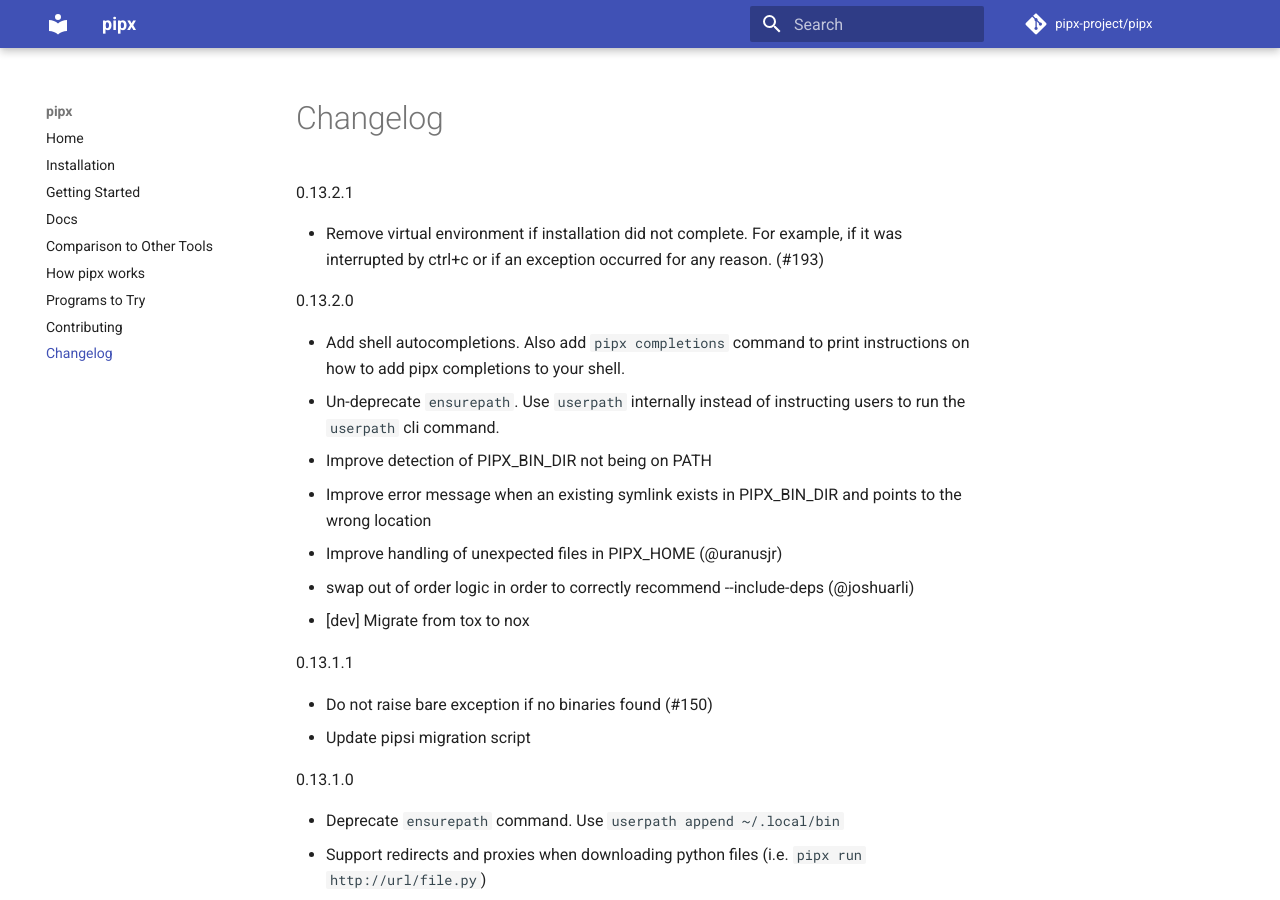
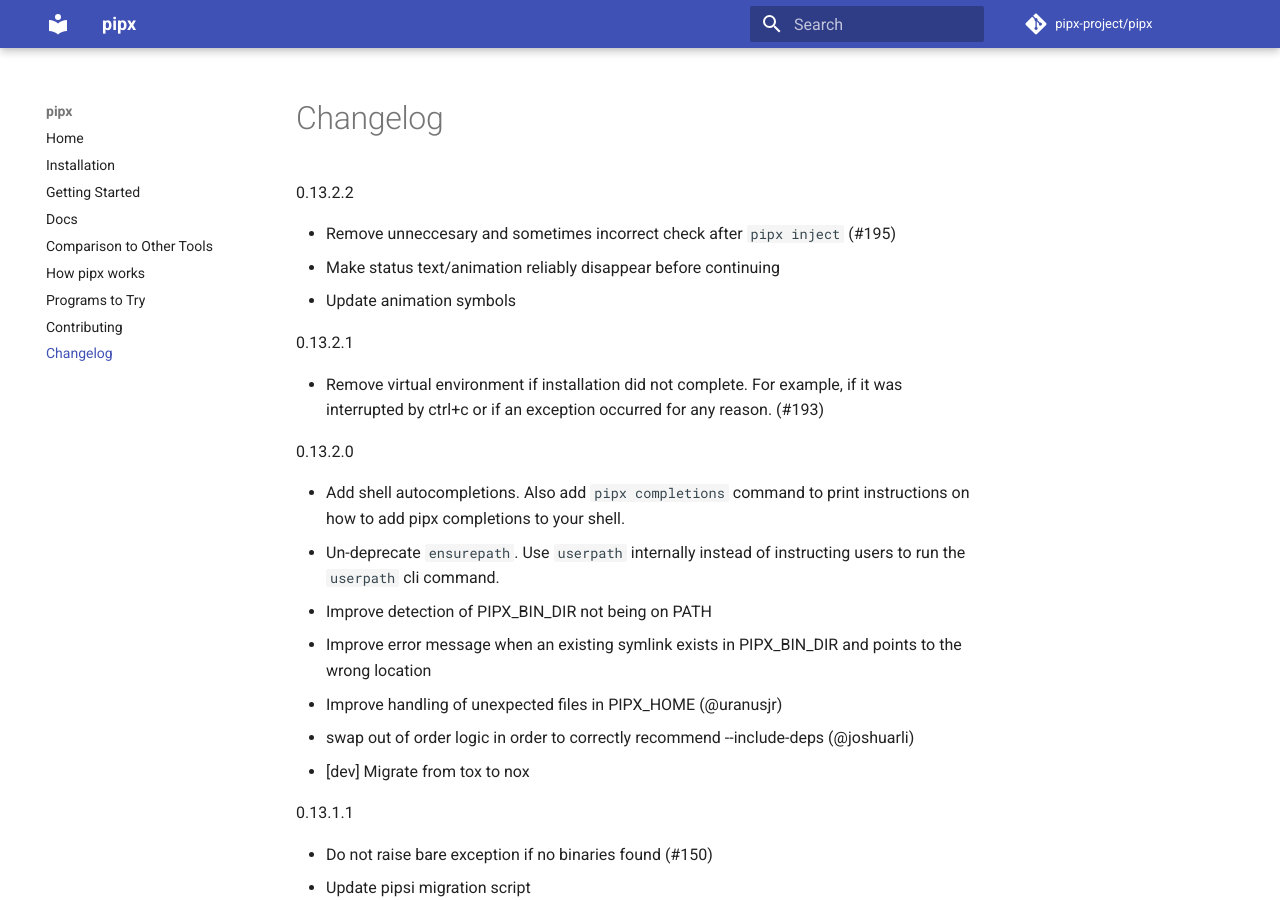
Before and after one commit to pypa/pipx, an MkDocs documentation site: the page built from docs/changelog.md, in a window 1280 px wide and 900 px high. Built offline with MkDocs 1.6.1 and Material for MkDocs 9.7.7, drawn with Linux system fonts in a browser that asks for light colours; comment, search, counter and statistics services are not loaded.

Commit message:
update changelog and version

```diff
--- a/docs/changelog.md
+++ b/docs/changelog.md
@@ -1,3 +1,9 @@
+0.13.2.2
+
+- Remove unneccesary and sometimes incorrect check after `pipx inject` (#195)
+- Make status text/animation reliably disappear before continuing
+- Update animation symbols
+
 0.13.2.1
 
 - Remove virtual environment if installation did not complete. For example, if it was interrupted by ctrl+c or if an exception occurred for any reason. (#193)
```
Also changed, not shown: README.md (+1 -1 lines), docs/index.md (+1 -1 lines), 1 other file.
